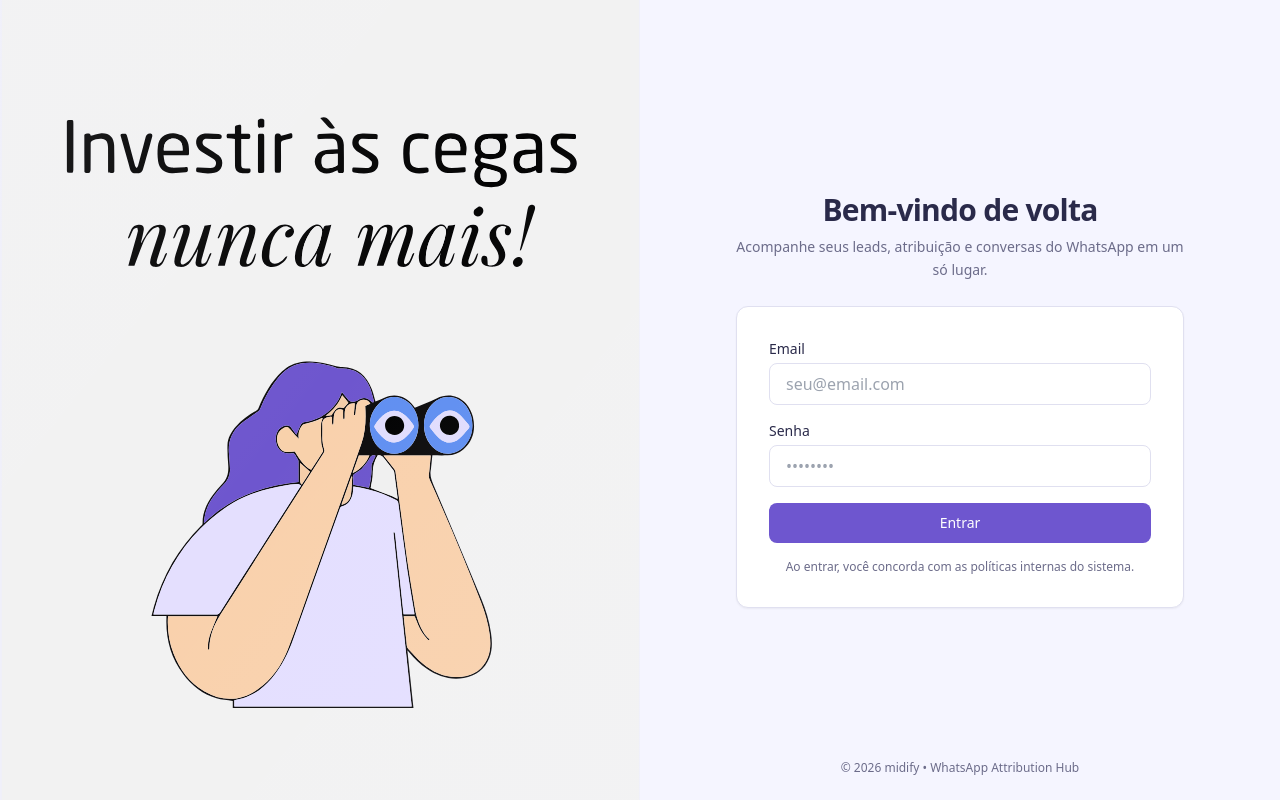
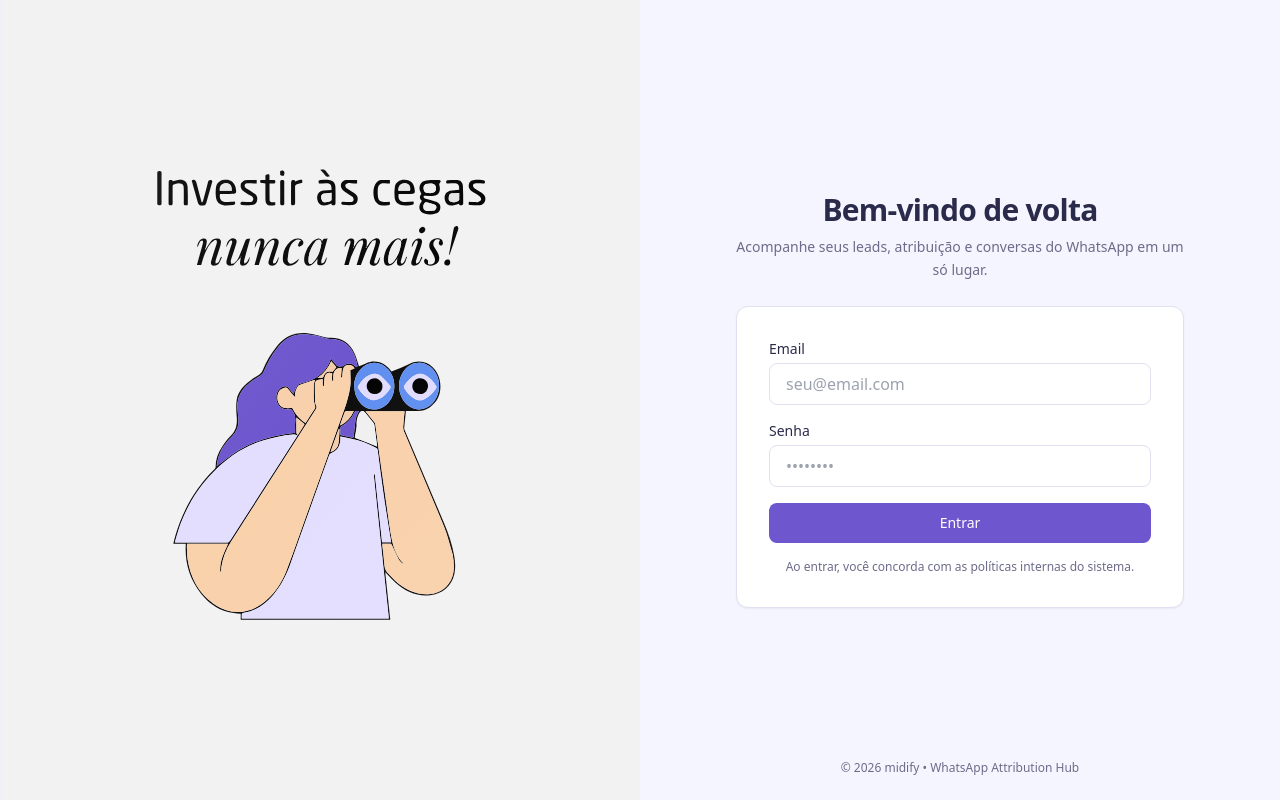
Before and after one commit to HUBMidify/whatsapp-hub, a Next.js app in the folder apps/frontend/: page /login in a window 1280 px wide. Built offline with nearby package versions, Linux system fonts and the light colour scheme.

Commit message:
Update login screen visual assets

```diff
--- a/apps/frontend/src/app/login/page.tsx
+++ b/apps/frontend/src/app/login/page.tsx
@@ -40,7 +40,7 @@ export default function LoginPage() {
         <div className="relative hidden md:block bg-muted">
           <div className="absolute inset-0">
             <img
-              src="/login/hero.svg"
+              src="/login/auth_banner.svg"
               alt=""
               className="h-full w-full object-cover"
               draggable={false}
```
Also changed, not shown: apps/frontend/public/login/auth_banner.svg (added).
